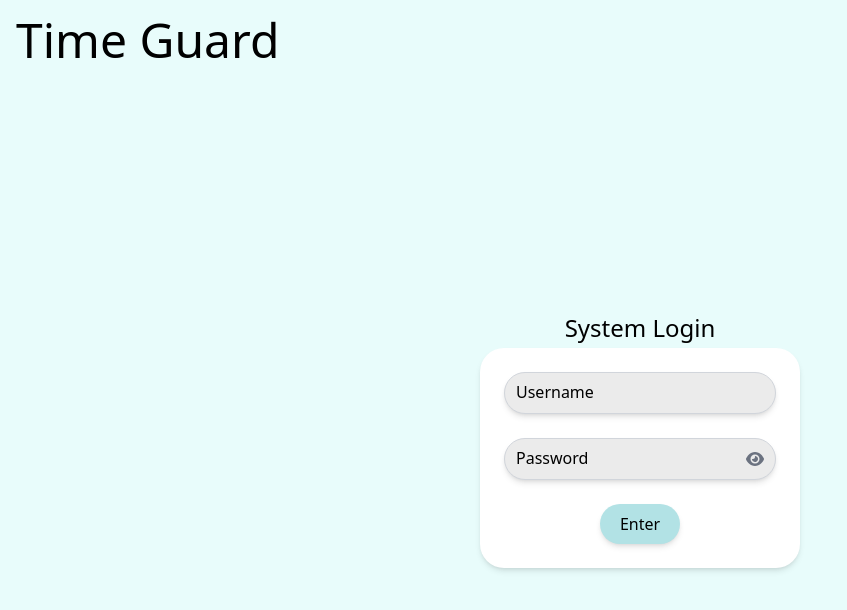
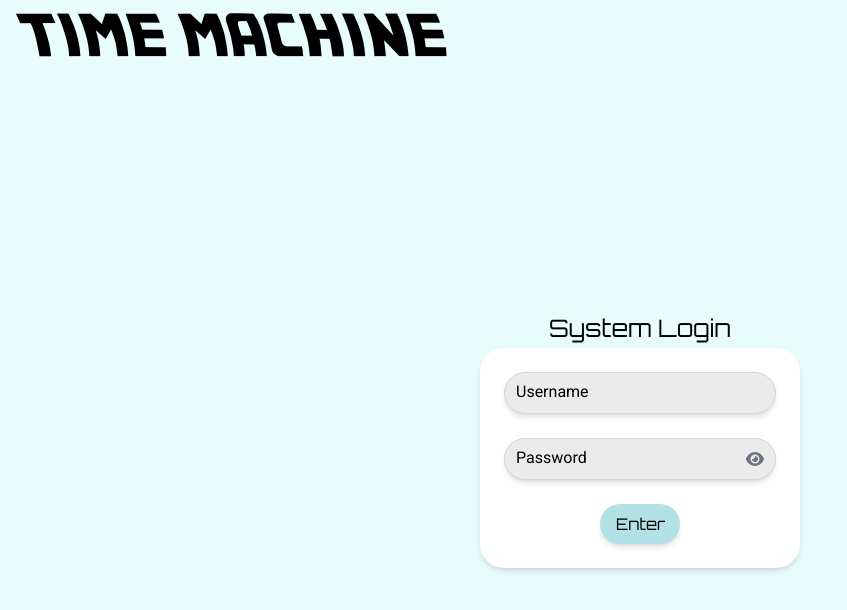
Before and after one commit to Trump7/Time_Guard, a React (Vite) app in the folder time-frontend/: page / in a window 1280 px wide. Shown: the top 610 px of the page, without its empty margins (0-847 px from the left). Built offline with nearby package versions, Linux system fonts and the light colour scheme.

Commit message:
Added Fonts
Added custom font for title, headers, and buttons.
Changed the fonts on the login page

```diff
--- a/time-frontend/src/components/Header.jsx
+++ b/time-frontend/src/components/Header.jsx
@@ -15,17 +15,18 @@ const Header = ({ isLoggedIn, userName, prevLogin }) => {
 
   return (
     <header className="bg-main-background p-4 text-black flex justify-between items-center">
-      <h1 className="text-5xl">Time Guard</h1>
+      <h1 className="text-5xl font-BTTF">TIME MACHINE</h1>
       {isLoggedIn ? (
         <>
         <div className="flex-grow text-center">
-          <span className="text-md">Last Login: {prevLoginDate} {prevLoginTime}</span>
+          <span className="text-md">Last Login: </span>
+          <span className="text-md font-7segment">{prevLoginDate} {prevLoginTime}</span>
         </div>
         <div className="flex items-center ml-auto">
-          <span className="text-xl mr-4">Welcome {userName}</span>
+          <span className="text-xl mr-4 font-orbitron">Welcome {userName}</span>
           <button
             onClick={onLogout}
-            className="bg-button-color text-black text-xl px-3 py-2 rounded-3xl hover:bg-button-hover shadow-md"
+            className="font-orbitron bg-button-color text-black text-xl px-3 py-2 rounded-3xl hover:bg-button-hover shadow-md"
           >
             Log Out
           </button>
--- a/time-frontend/src/components/InputField.jsx
+++ b/time-frontend/src/components/InputField.jsx
@@ -19,12 +19,12 @@ const InputField = ({ type, placeholder, value, onChange, isError }) => {
         onChange={onChange}
         onFocus={() => setIsFocused(true)}
         onBlur={() => setIsFocused(false)}
-        className={`w-full px-3 py-2 border rounded-3xl shadow-md bg-textfield-color text-black placeholder-transparent peer ${
+        className={`font-roboto w-full px-3 py-2 border rounded-3xl shadow-md bg-textfield-color text-black placeholder-transparent peer ${
           isError ? 'border-red-500' : 'border-gray-300'
         }`}
       />
       <label
-        className={`absolute left-3 transition-all ${
+        className={`font-roboto absolute left-3 transition-all ${
           isFocused || value ? '-top-6 left-1 text-md text-black' : 'top-2 left-3 text-black'
         }`}
       >
--- a/time-frontend/src/index.css
+++ b/time-frontend/src/index.css
@@ -1,3 +1,17 @@
+@import url('https://fonts.googleapis.com/css2?family=Orbitron:wght@400;900&display=swap');
+@import url('https://fonts.googleapis.com/css2?family=Roboto:ital,wght@0,100;0,400;0,700;1,300&display=swap');
+
 @tailwind base;
 @tailwind components;
 @tailwind utilities;
+
+/* Custom Font Faces */
+@font-face {
+  font-family: '7-Segment';
+  src: url('./fonts/7segment.ttf') format('truetype');
+}
+
+@font-face {
+  font-family: 'Back to the Future';
+  src: url('./fonts/BTTF.ttf') format('truetype');
+}
--- a/time-frontend/src/pages/login.jsx
+++ b/time-frontend/src/pages/login.jsx
@@ -63,7 +63,7 @@ const Login = () => {
       <Header isLoggedIn={false} />
       <div className="flex flex-grow justify-center items-center bg-main-background">
         <div className="flex flex-col justify-center items-center">
-          <h2 className="text-2xl mb-1 text-center">System Login</h2>
+          <h2 className="text-2xl mb-1 font-orbitron text-center">System Login</h2>
           <form onSubmit={handleSubmit} className="bg-white p-6 rounded-3xl shadow-md w-80">
             {errorMessage && (
               <div className="mb-7 p-1 bg-red-500 text-white text-center rounded">
@@ -84,7 +84,7 @@ const Login = () => {
               onChange={(e) => { setPassword(e.target.value); setIsPasswordError(false); setErrorMessage(''); }}
               isError={isPasswordError}
             />
-            <button type="submit" className="bg-button-color text-black px-4 py-2 rounded-3xl w-20 mt-4 hover:bg-button-hover shadow-md block mx-auto">
+            <button type="submit" className="font-orbitron bg-button-color text-black px-4 py-2 rounded-3xl w-20 mt-4 hover:bg-button-hover shadow-md block mx-auto">
               Enter
             </button>
           </form>
--- a/time-frontend/tailwind.config.js
+++ b/time-frontend/tailwind.config.js
@@ -5,6 +5,12 @@ module.exports = {
   ],
   theme: {
     extend: {
+      fontFamily: {
+        'orbitron' : ['Orbitron', 'sans-serif'],
+        'roboto' : ['Roboto', 'sans-serif'],
+        '7segment' : ['7-Segment', 'monospace'],
+        'BTTF' : ['Back to the Future', 'sans-serif'],
+      },
       colors: {
         'main-background' : '#E8FCFB',
         'button-color' : '#B2E2E5',
```
Also changed, not shown: time-frontend/src/fonts/7segment.ttf (added), time-frontend/src/fonts/BTTF.ttf (added).
